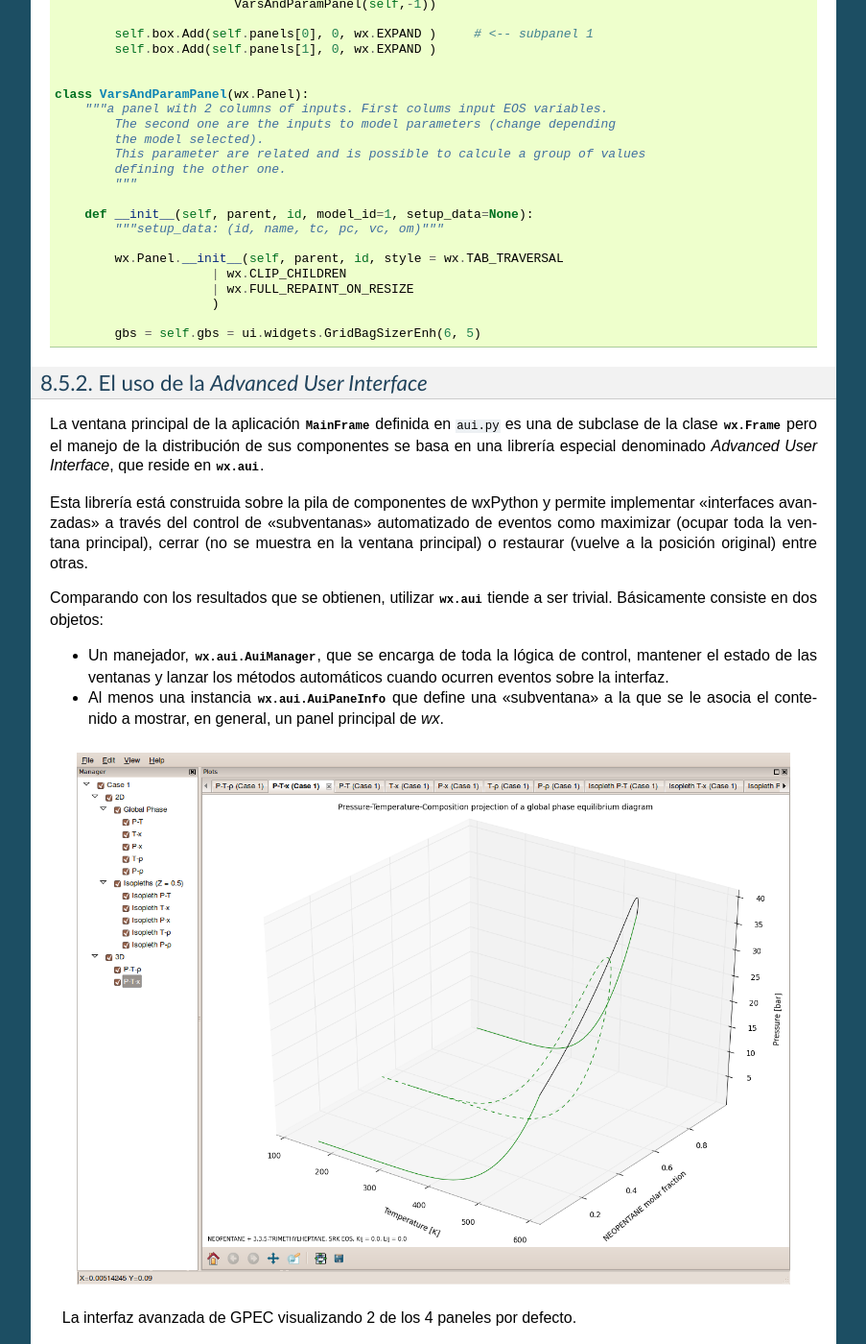
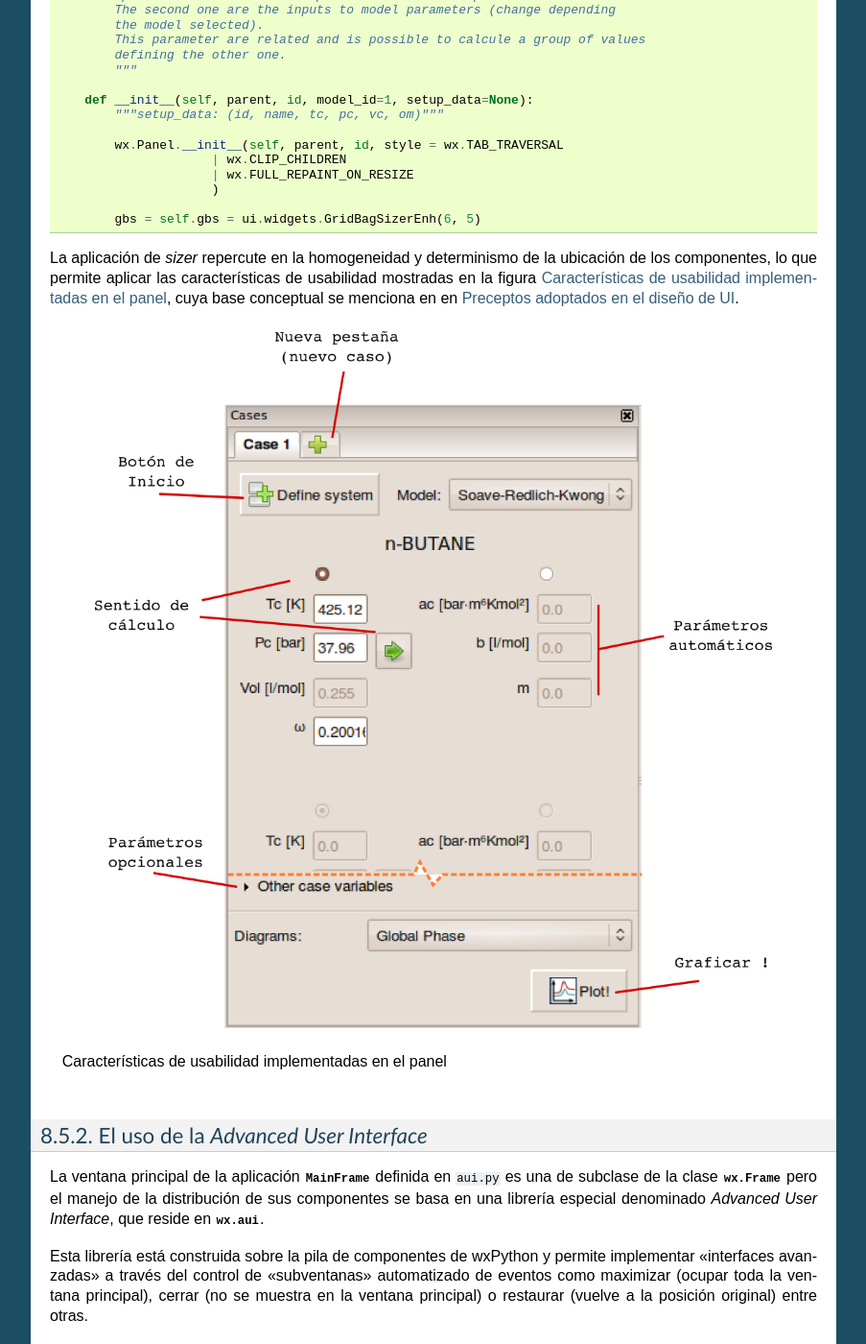
Before and after one commit to mgaitan/gpec2010, a Sphinx documentation site: the page built from docs/implementacion.rst, in a window 1280 px wide and 1400 px high, scrolled down 13401 px. Shown: the whole window at 96% size, without its empty margins (198-1101 px from the left). Built offline with Sphinx 7.4.7, drawn with Linux system fonts in a browser that asks for light colours; formulas are drawn with MathJax 3.

```diff
--- a/docs/arquitectura.rst
+++ b/docs/arquitectura.rst
@@ -291,11 +291,6 @@ Algunas decisiones concernientes a la usabilidad han sido:
   resulta evidente que genera un nuevo caso.
 
 
-.. figure:: images/usabilidad_labels.png
-   :width: 100%
-
-   Interfaz de la aplicación de visualización de diagramas VTK que sirvió
-   como inspiración para la interfaz de GPEC.
 
 
 
--- a/docs/contexto_de_trabajo.rst
+++ b/docs/contexto_de_trabajo.rst
@@ -98,7 +98,7 @@ de los :term:`clusters <cluster>` más poderosos [#]_ y núcleo propulsor
 de los dos sitios más visitados y exitosos a nivel mundial: Google [#]_ [#]_ y Facebook [#]_ .
 
     .. figure:: images/top500so.png
-       :figwidth: 50 %
+       :width: 60 %
 
        Familia de S.O. de los 500 supercomputadores
        más rápidos del mundo. http://www.top500.org
--- a/docs/implementacion.rst
+++ b/docs/implementacion.rst
@@ -220,7 +220,7 @@ permiso de escritura en la carpeta destino). En caso de error por algún motivo
 .. _front-back-num:
 
 .. figure:: images/uml_front-back_vertical.png
-   :width: 100%
+   :width: 90%
 
    Secuencia de la comunicación frontend-backend
 
@@ -605,6 +605,18 @@ La porción de código relevante se describe a continuación::
             gbs = self.gbs = ui.widgets.GridBagSizerEnh(6, 5)
 
 
+La aplicación de `sizer` repercute en la homogeneidad y determinismo de la ubicación
+de los componentes, lo que permite aplicar las características de usabilidad mostradas
+en la figura :ref:`usab-num`, cuya base conceptual se menciona en
+en :ref:`preceptos-ui`.
+
+.. _usab-num:
+
+.. figure:: images/usabilidad_labels.png
+   :width: 90%
+
+   Características de usabilidad implementadas en el panel
+
 
 
 El uso de la *Advanced User Interface*
--- a/docs/requerimientos.rst
+++ b/docs/requerimientos.rst
@@ -268,7 +268,7 @@ Requerimientos no funcionales
 * Usabilidad y claridad de las interfaces: debe poder usarse intuitivamente
 
 
-Requerimientos específicos
+Requerimientos especiales
 ==========================
 
 Se especifican en esta sección, de manera no formal, un conjunto de requerimientos
```
Also changed, not shown: docs/conclusiones.rst (+17 -2 lines), docs/metodologia.rst (+8 -6 lines), docs/images/uc-DefinirSistema.png, docs/images/uc-DefinirSistema.svg, 12 other files.
